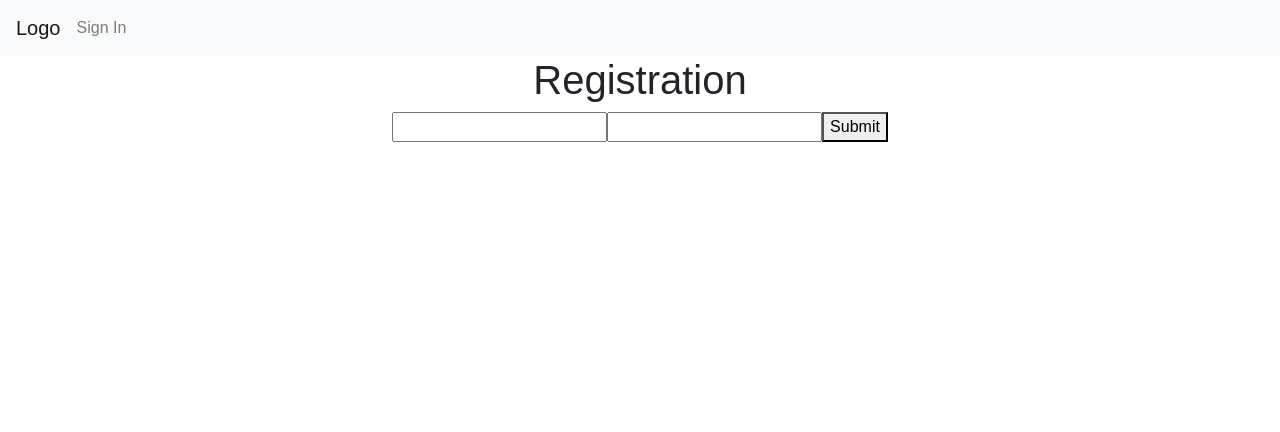
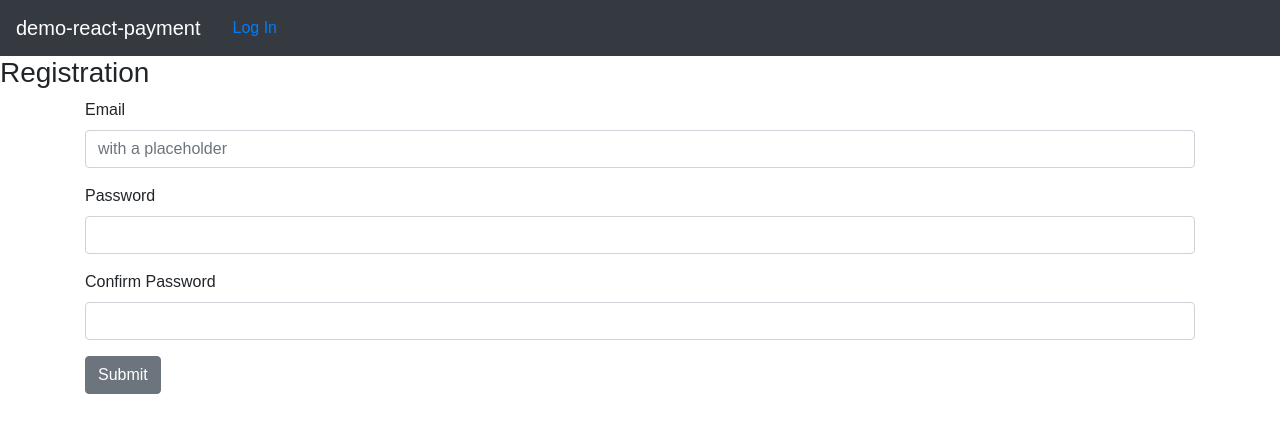
Before and after one commit to griimick/demo-react-payment, a React (Create React App) app: page /register in a window 1280 px wide. Shown: the top 432 px of the page. Built offline with nearby package versions, Linux system fonts and the light colour scheme.

Commit message:
initial commit

```diff
--- a/src/App.js
+++ b/src/App.js
@@ -2,7 +2,6 @@ import React from "react";
 import { Route, Switch } from "react-router-dom";
 import { Plans, Payments, Registration } from "./views";
 import { PrivateRoute, Header } from "./components";
-import "./styles.css";
 
 export default function App() {
   return (
--- a/src/components/Header.js
+++ b/src/components/Header.js
@@ -1,12 +1,12 @@
 import React from "react";
-import { Navbar, NavbarBrand, NavbarText } from "reactstrap";
+import { Navbar, NavbarBrand, NavLink } from "reactstrap";
 
 export default function Header() {
   return (
     <div>
-      <Navbar color="light" light expand="md">
-        <NavbarBrand href="/">Logo</NavbarBrand>
-        <NavbarText>Sign In</NavbarText>
+      <Navbar color="dark" dark expand="md">
+        <NavbarBrand href="/">demo-react-payment</NavbarBrand>
+        <NavLink href="/">Log In</NavLink>
       </Navbar>
     </div>
   );
--- a/src/components/RegistrationForm.js
+++ b/src/components/RegistrationForm.js
@@ -1,14 +1,22 @@
 import React from "react";
 import { useForm } from "react-hook-form";
+import { Container, Button, Form, FormGroup, Label, Input } from "reactstrap";
 
 export default function RegistrationForm(props) {
   const { handleSubmit, register, errors } = useForm();
   const onSubmit = (values) => props.onSubmit && props.onSubmit(values);
   return (
-    <form onSubmit={handleSubmit(onSubmit)}>
-      <input
+    <Container>
+      <Form onSubmit={handleSubmit(onSubmit)}>
+        <FormGroup>
+          <Label for="email">Email</Label>
+          <Input
+            type="email"
+            invalid={errors.email}
             name="email"
-        ref={register({
+            id="exampleEmail"
+            placeholder="with a placeholder"
+            innerRef={register({
               required: "Required",
               pattern: {
                 value: /^[A-Z0-9._%+-]+@[A-Z0-9.-]+\.[A-Z]{2,}$/i,
@@ -17,16 +25,31 @@ export default function RegistrationForm(props) {
             })}
           />
           {errors.email && errors.email.message}
-
-      <input
+        </FormGroup>
+        <FormGroup>
+          <Label for="pasword">Password</Label>
+          <Input
             name="username"
-        ref={register({
+            type="password"
+            innerRef={register({
               validate: (value) => value !== "admin" || "Nice try!"
             })}
           />
-      {errors.username && errors.username.message}
-
-      <button type="submit">Submit</button>
-    </form>
+          {errors.password && errors.password.message}
+        </FormGroup>
+        <FormGroup>
+          <Label for="paswordConfirm">Confirm Password</Label>
+          <Input
+            name="username"
+            type="password"
+            innerRef={register({
+              validate: (value) => value !== "admin" || "Nice try!"
+            })}
+          />
+          {errors.passwordConf && errors.passwordConf.message}
+        </FormGroup>
+        <Button type="submit">Submit</Button>
+      </Form>
+    </Container>
   );
 }
--- a/src/index.js
+++ b/src/index.js
@@ -1,6 +1,7 @@
 import React from "react";
 import ReactDOM from "react-dom";
 import { BrowserRouter } from "react-router-dom";
+import "./styles.css";
 import "bootstrap/dist/css/bootstrap.min.css";
 
 import App from "./App";
--- a/src/styles.css
+++ b/src/styles.css
@@ -1,4 +1,3 @@
 .App {
   font-family: sans-serif;
-  text-align: center;
 }
--- a/src/views/plans.js
+++ b/src/views/plans.js
@@ -40,7 +40,7 @@ const plans = [
 
 export default function Plans() {
   return (
-    <div>
+    <div style={{ textAlign: "center" }}>
       <Jumbotron>
         <h3 className="display-5">demo-react-payments</h3>
         <p className="lead">
--- a/src/views/registration.js
+++ b/src/views/registration.js
@@ -13,9 +13,9 @@ export default function Registration() {
     onSubmit: onSubmit
   };
   return (
-    <section>
-      <h1> Registration </h1>
+    <div>
+      <h3>Registration</h3>
       <RegistrationForm {...formProps} />
-    </section>
+    </div>
   );
 }
```
Lines whose indentation alone changed are shown as unchanged.
